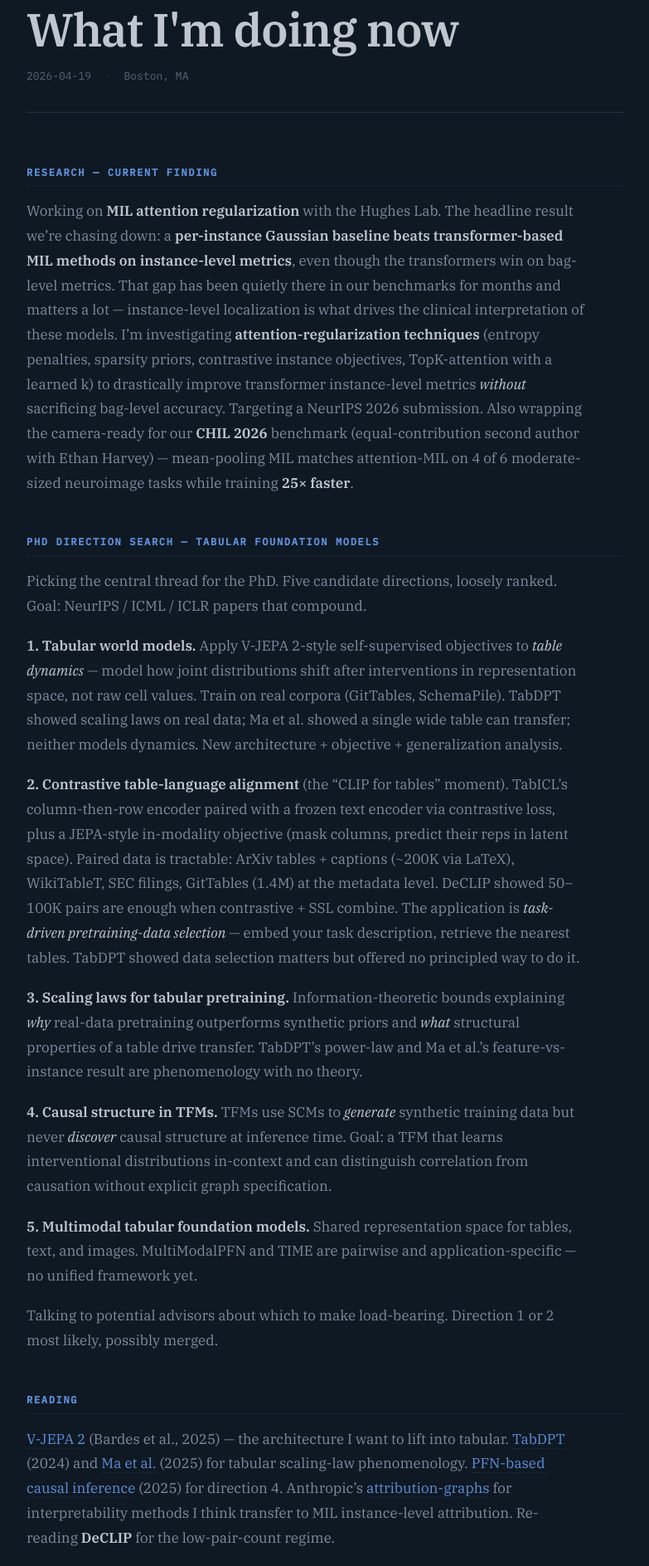
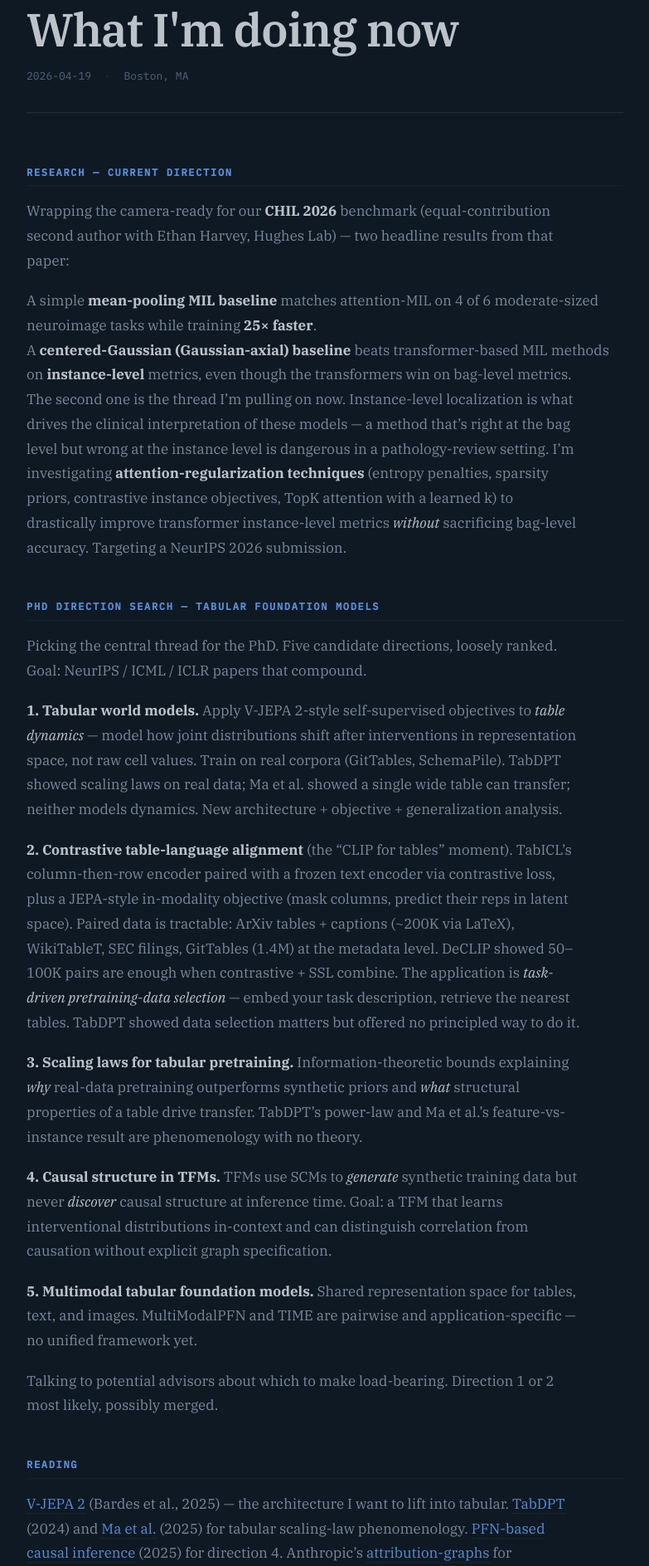
Before and after one commit to loevlie/PhD_Website, a Django app: page /now/ in a window 1280 px wide. Shown: the part 136-2023 px from the top of the page at 83% size, without its empty margins (248-1031 px from the left). Run offline with Django 5.2, Linux system fonts and the light colour scheme; data that the repository does not hold is empty; some web fonts are replaced.

Commit message:
/now and homepage thinking: correct attribution + visible bold
Two fixes:

(1) Re-attribute the per-instance Gaussian finding correctly. It's a
RESULT FROM the CHIL 2026 paper (the centered-Gaussian / Gaussian-
axial baseline), not something we're chasing down in unpublished
benchmarks. Earlier copy made it sound forward-looking; rewrote to:

  CHIL 2026 paper, two headline results:
    1. Mean-pooling MIL matches attention-MIL on 4/6 tasks, 25× faster.
    2. Centered-Gaussian (Gaussian-axial) baseline beats transformer
       MIL on instance-level metrics; transformers still win bag-level.

  The thread I'm pulling on now is closing #2's gap with attention-
  regularization techniques (entropy / sparsity / learned-k TopK).
  Targeting NeurIPS 2026.

Both /now and the homepage 'What I'm thinking about' section now
say this correctly.

(2) Bold wasn't visibly rendering in serif body. font-weight: 600
on IBM Plex Serif looks barely-bold against 400 body. Bumped
.now-section-body strong + .thinking-prose strong to weight 700
and added 700 to the Google Fonts request so the browser pulls
the real face instead of synthesizing.

```diff
--- a/portfolio/data.py
+++ b/portfolio/data.py
@@ -430,24 +430,27 @@ NOW_PAGE = {
     'location': 'Boston, MA',
     'sections': [
         {
-            'heading': 'Research — current finding',
+            'heading': 'Research — current direction',
             'body': (
-                "Working on **MIL attention regularization** with the Hughes Lab. "
-                "The headline result we're chasing down: a **per-instance Gaussian "
-                "baseline beats transformer-based MIL methods on instance-level "
-                "metrics**, even though the transformers win on bag-level metrics. "
-                "That gap has been quietly there in our benchmarks for months and "
-                "matters a lot — instance-level localization is what drives the "
-                "clinical interpretation of these models. "
+                "Wrapping the camera-ready for our **CHIL 2026** benchmark "
+                "(equal-contribution second author with Ethan Harvey, Hughes Lab) — "
+                "two headline results from that paper:"
+                "\n\n"
+                "1. A simple **mean-pooling MIL baseline** matches attention-MIL on "
+                "4 of 6 moderate-sized neuroimage tasks while training **25× faster**.\n"
+                "2. A **centered-Gaussian (Gaussian-axial) baseline** beats "
+                "transformer-based MIL methods on **instance-level** metrics, even "
+                "though the transformers win on bag-level metrics."
+                "\n\n"
+                "The second one is the thread I'm pulling on now. Instance-level "
+                "localization is what drives the clinical interpretation of these "
+                "models — a method that's right at the bag level but wrong at the "
+                "instance level is dangerous in a pathology-review setting. "
                 "I'm investigating **attention-regularization techniques** "
                 "(entropy penalties, sparsity priors, contrastive instance objectives, "
-                "TopK-attention with a learned k) to drastically improve transformer "
+                "TopK attention with a learned k) to drastically improve transformer "
                 "instance-level metrics *without* sacrificing bag-level accuracy. "
-                "Targeting a NeurIPS 2026 submission. "
-                "Also wrapping the camera-ready for our **CHIL 2026** benchmark "
-                "(equal-contribution second author with Ethan Harvey) — mean-pooling "
-                "MIL matches attention-MIL on 4 of 6 moderate-sized neuroimage tasks "
-                "while training **25× faster**."
+                "Targeting a NeurIPS 2026 submission."
             ),
         },
         {
--- a/portfolio/static/portfolio/css/sections.css
+++ b/portfolio/static/portfolio/css/sections.css
@@ -2357,13 +2357,20 @@ button.pub-cite-btn {
     margin-bottom: 0;
 }
 
-.now-section-body strong {
-    color: var(--text-primary);
-    font-weight: 600;
+.now-section-body strong,
+.thinking-prose strong {
+    /* IBM Plex Serif at 600 reads as barely-bold against a 400 body —
+       jump to 700 for clear visual weight. The Google Fonts URL only
+       requests up to 600 today, so the browser synthesizes 700 (which
+       is acceptable for 1-2 emphasized phrases per paragraph). Color
+       also shifts up to text-primary so dark-mode bold is unambiguous. */
+    color: var(--text-primary);
+    font-weight: 700;
 }
 
 .now-section-body em {
     color: var(--text-primary);
+    font-style: italic;
 }
 
 .now-section-body a {
--- a/portfolio/templates/portfolio/personal_base.html
+++ b/portfolio/templates/portfolio/personal_base.html
@@ -28,9 +28,9 @@
     <link rel="preload" as="font" type="font/woff2" crossorigin
           href="https://fonts.gstatic.com/s/ibmplexserif/v20/jizDREVNn1dOx-zrZ2X3pZvkTiUf2zcZiVbJ.woff2">
     <link rel="stylesheet" media="print" onload="this.media='all'"
-          href="https://fonts.googleapis.com/css2?family=IBM+Plex+Serif:ital,wght@0,400;0,500;0,600;1,400&family=IBM+Plex+Sans:wght@400;500;600;700&family=IBM+Plex+Mono:wght@400;500&family=Inter:wght@400;500;600;700&display=swap">
+          href="https://fonts.googleapis.com/css2?family=IBM+Plex+Serif:ital,wght@0,400;0,500;0,600;0,700;1,400&family=IBM+Plex+Sans:wght@400;500;600;700&family=IBM+Plex+Mono:wght@400;500&family=Inter:wght@400;500;600;700&display=swap">
     <noscript><link rel="stylesheet"
-          href="https://fonts.googleapis.com/css2?family=IBM+Plex+Serif:ital,wght@0,400;0,500;0,600;1,400&family=IBM+Plex+Sans:wght@400;500;600;700&family=IBM+Plex+Mono:wght@400;500&family=Inter:wght@400;500;600;700&display=swap"></noscript>
+          href="https://fonts.googleapis.com/css2?family=IBM+Plex+Serif:ital,wght@0,400;0,500;0,600;0,700;1,400&family=IBM+Plex+Sans:wght@400;500;600;700&family=IBM+Plex+Mono:wght@400;500&family=Inter:wght@400;500;600;700&display=swap"></noscript>
 
     <!-- Theme: dark by default; light is opt-in. -->
     <script>
```
Also changed, not shown: portfolio/templates/portfolio/sections/thinking.html (+13 -13 lines).
